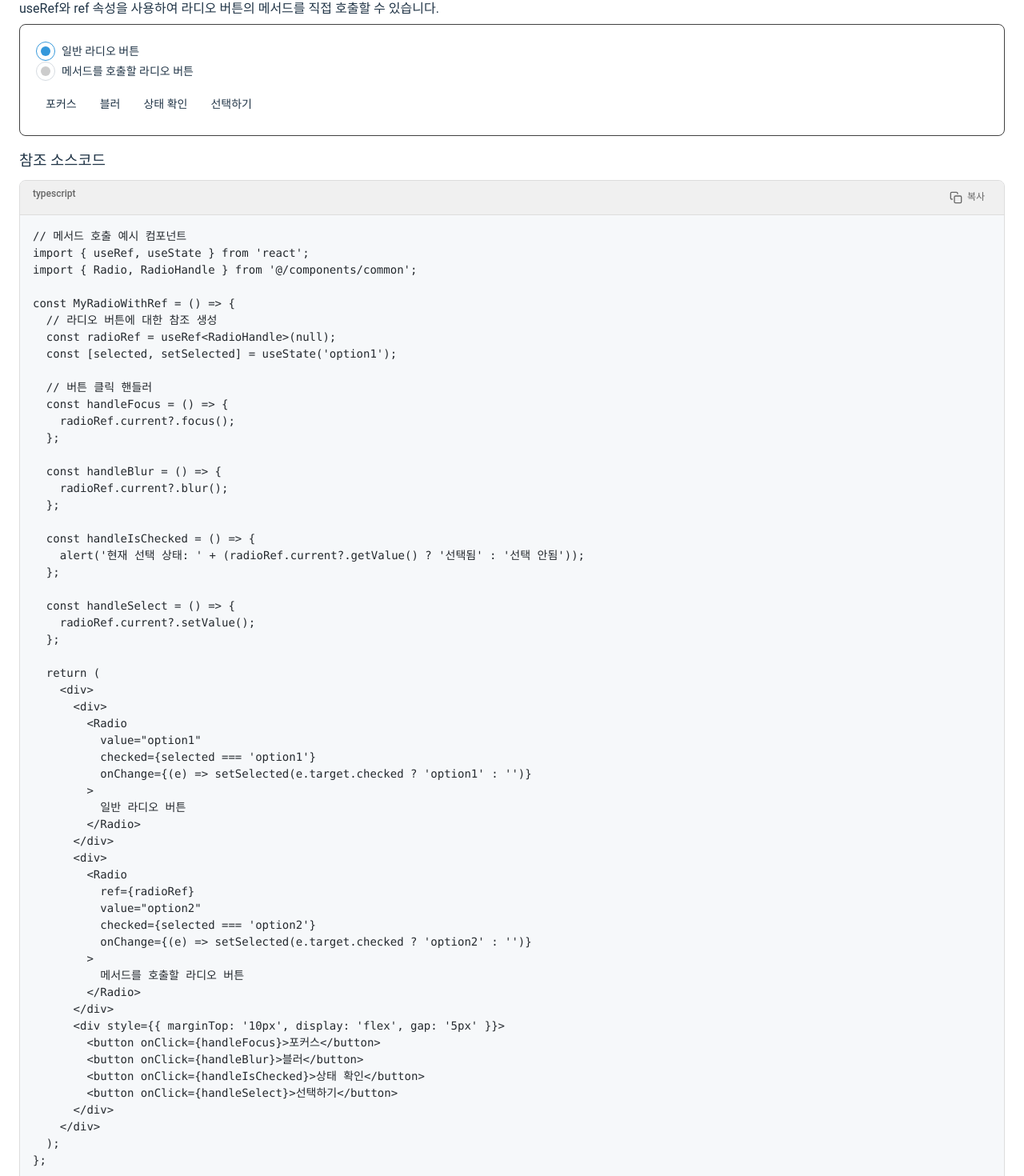
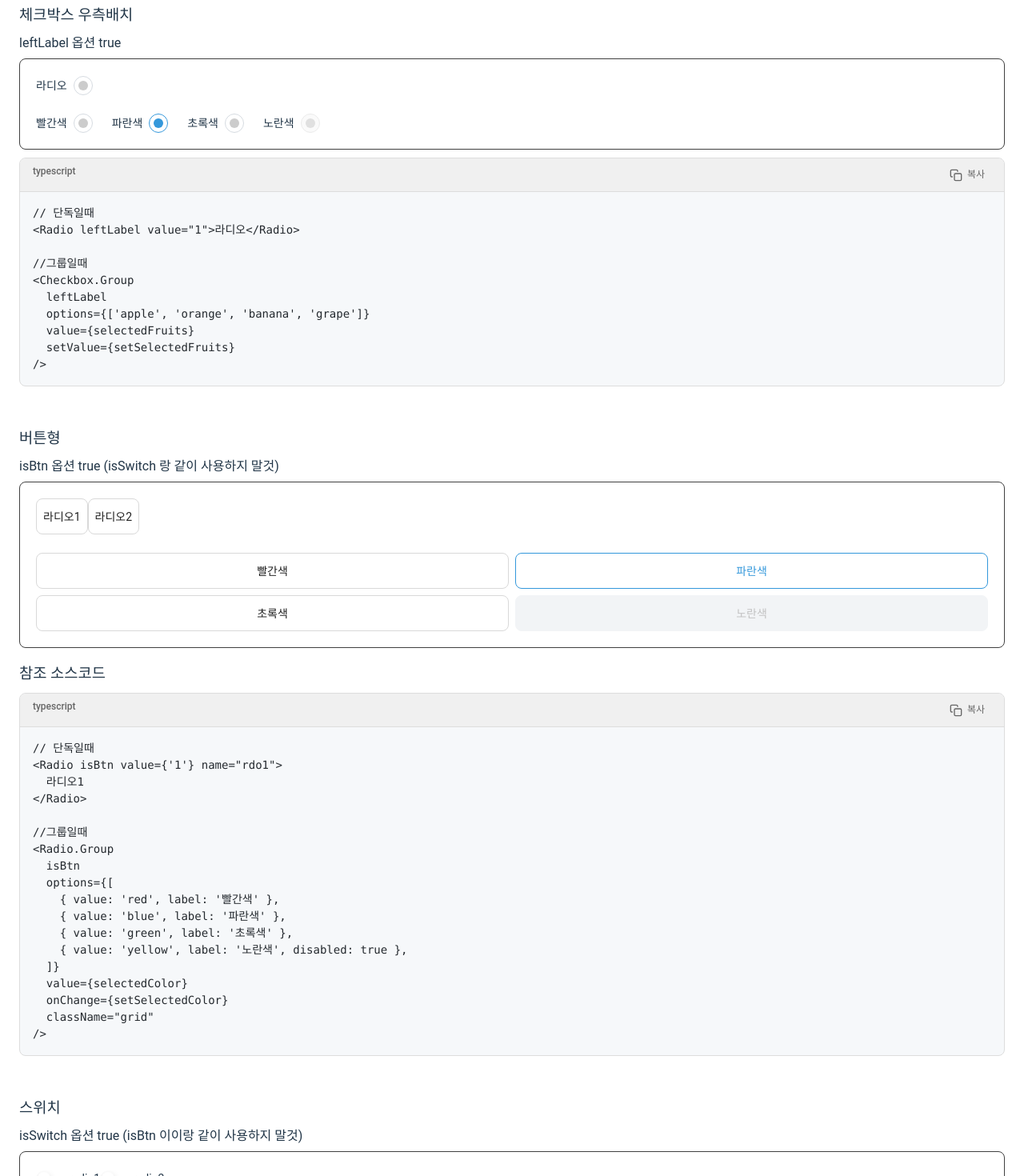
Before and after one commit to anoju/anoju-react, a React (Vite) app: page /guide/radio in a window 1280 px wide. Shown: the part 3937-5407 px from the top of the page at 80% size. Built offline with nearby package versions, Linux system fonts and the light colour scheme.

Commit message:
라디오 업데이트(4)

```diff
--- a/src/components/common/Radio.tsx
+++ b/src/components/common/Radio.tsx
@@ -12,6 +12,7 @@ import React, {
   useEffect,
 } from 'react';
 import styles from '@/assets/scss/components/checkRadio.module.scss';
+import cx from '@/utils/cx';
 
 // 고유 ID 생성을 위한 유틸리티 함수
 let uniqueIdCounter = 0;
@@ -29,6 +30,9 @@ interface RadioContextType {
   name?: string;
   disabled?: boolean;
   registerRadio?: (index: number, handle: RadioHandle | null) => void;
+  isBtn?: boolean;
+  isSwitch?: boolean;
+  leftLabel?: boolean;
 }
 
 // RadioContext 생성
@@ -60,6 +64,9 @@ interface RadioProps
   iconClassName?: string;
   labelClassName?: string;
   disabled?: boolean;
+  isBtn?: boolean;
+  isSwitch?: boolean;
+  leftLabel?: boolean;
   index?: number; // Group 내에서의 인덱스 (자동 등록용)
 }
 
@@ -77,6 +84,9 @@ export const Radio = forwardRef<RadioHandle, RadioProps>(
       iconClassName = '',
       labelClassName = '',
       disabled = false,
+      isBtn = false,
+      isSwitch = false,
+      leftLabel = false,
       index,
       ...props
     },
@@ -85,8 +95,11 @@ export const Radio = forwardRef<RadioHandle, RadioProps>(
     // RadioContext 사용
     const context = useContext(RadioContext);
 
-    // 상위 그룹의 disabled 상태 반영
+    // 그룹에서 상속받은 속성 적용
     const mergedDisabled = disabled || context?.disabled;
+    const mergedIsBtn = isBtn || context?.isBtn;
+    const mergedIsSwitch = isSwitch || context?.isSwitch;
+    const mergedLeftLabel = leftLabel || context?.leftLabel;
 
     // Generate a unique ID if not provided
     const radioIdRef = useRef<string>(id || generateUniqueId());
@@ -189,24 +202,38 @@ export const Radio = forwardRef<RadioHandle, RadioProps>(
       return undefined;
     }, [context, index]);
 
+    // 클래스 계산
+    const radioClasses = cx(styles.radio, className, {
+      [styles.btn]: mergedIsBtn,
+      [styles.switch]: mergedIsSwitch,
+    });
+
     return (
-      <div ref={rootRef} className={`${styles.radio} ${className}`}>
+      <div ref={rootRef} className={radioClasses}>
+        {children && mergedLeftLabel && (
+          <label
+            className={cx(styles.lbl, labelClassName)}
+            htmlFor={radioId}
+          >
+            {children}
+          </label>
+        )}
         <input
           type="radio"
           id={radioId}
           value={String(value)}
           checked={!!isChecked}
           onChange={handleChange}
-          className={`${styles.inp} ${styles.native} ${inputClassName}`}
+          className={cx(styles.inp, styles.native, inputClassName)}
           disabled={mergedDisabled}
           name={context?.name}
           ref={inputRef}
           {...props}
         />
-        <i className={`${styles.ico} ${iconClassName}`} aria-hidden="true"></i>
-        {children && (
+        <i className={cx(styles.ico, iconClassName)} aria-hidden="true" />
+        {children && !mergedLeftLabel && (
           <label
-            className={`${styles.lbl} ${labelClassName}`}
+            className={cx(styles.lbl, labelClassName)}
             htmlFor={radioId}
           >
             {children}
@@ -260,6 +287,9 @@ interface RadioGroupProps<T extends string | number = string | number> {
   name?: string;
   disabled?: boolean;
   style?: React.CSSProperties;
+  isBtn?: boolean;
+  isSwitch?: boolean;
+  leftLabel?: boolean;
 }
 
 // Radio Group component with generic type support
@@ -277,6 +307,9 @@ const RadioGroupComponent = forwardRef(
       name,
       disabled = false,
       style,
+      isBtn = false,
+      isSwitch = false,
+      leftLabel = false,
       ...rest
     }: RadioGroupProps<T>,
     ref: React.ForwardedRef<RadioGroupHandle>
@@ -309,8 +342,11 @@ const RadioGroupComponent = forwardRef(
         name: name || `radio-group-${generateUniqueId()}`,
         disabled,
         registerRadio,
+        isBtn,
+        isSwitch,
+        leftLabel,
       }),
-      [value, handleRadioChange, name, disabled, registerRadio]
+      [value, handleRadioChange, name, disabled, registerRadio, isBtn, isSwitch, leftLabel]
     );
 
     // useImperativeHandle을 사용하여 외부에서 호출 가능한 메서드 정의
@@ -383,12 +419,23 @@ const RadioGroupComponent = forwardRef(
             labelClassName={labelClassName}
             disabled={optionDisabled}
             index={idx}
+            isBtn={isBtn}
+            isSwitch={isSwitch}
+            leftLabel={leftLabel}
           >
             {optionLabel}
           </Radio>
         );
       });
-    }, [options, inputClassName, iconClassName, labelClassName]);
+    }, [
+      options,
+      inputClassName,
+      iconClassName,
+      labelClassName,
+      isBtn,
+      isSwitch,
+      leftLabel,
+    ]);
 
     // 자식 요소에 index 속성 추가 (ref 대신 index로 처리)
     const childrenWithIndexes = useMemo(() => {
@@ -405,7 +452,7 @@ const RadioGroupComponent = forwardRef(
 
     return (
       <RadioContext.Provider value={contextValue}>
-        <div className={`check-wrap ${className}`} style={style} {...rest}>
+        <div className={cx('check-wrap', className)} style={style} {...rest}>
           {options ? radioOptions : childrenWithIndexes}
         </div>
       </RadioContext.Provider>
--- a/src/pages/guide/radio.tsx
+++ b/src/pages/guide/radio.tsx
@@ -287,6 +287,141 @@ const [selectedColor, setSelectedColor] = useState<string | number>('blue');
       </section>
 
       <section className={styles.section}>
+        <h2 className={styles['section-title']}>스타일 적용</h2>
+        <h3 className={styles['sub-title']}>체크박스 우측배치</h3>
+        <p className={styles.txt}>leftLabel 옵션 true</p>
+        <div className={styles.showcase}>
+          <Radio leftLabel value="1">
+            라디오
+          </Radio>
+          <br />
+          <br />
+          <Radio.Group
+            leftLabel
+            options={[
+              { value: 'red', label: '빨간색' },
+              { value: 'blue', label: '파란색' },
+              { value: 'green', label: '초록색' },
+              { value: 'yellow', label: '노란색', disabled: true },
+            ]}
+            value={selectedColor}
+            onChange={setSelectedColor}
+          />
+        </div>
+        <CodeHighlight
+          code={`// 단독일때
+<Radio leftLabel value="1">라디오</Radio>
+
+//그룹일때
+<Checkbox.Group
+  leftLabel
+  options={['apple', 'orange', 'banana', 'grape']}
+  value={selectedFruits}
+  setValue={setSelectedFruits}
+/>
+`}
+          language="typescript"
+        />
+
+        <br />
+
+        <h3 className={styles['sub-title']}>버튼형</h3>
+        <p className={styles.txt}>
+          isBtn 옵션 true (isSwitch 랑 같이 사용하지 말것)
+        </p>
+        <div className={styles.showcase}>
+          <Radio isBtn value={'1'} name="rdo1">
+            라디오1
+          </Radio>
+          <Radio isBtn value={'2'} name="rdo1">
+            라디오2
+          </Radio>
+          <br />
+          <br />
+          <Radio.Group
+            isBtn
+            options={[
+              { value: 'red', label: '빨간색' },
+              { value: 'blue', label: '파란색' },
+              { value: 'green', label: '초록색' },
+              { value: 'yellow', label: '노란색', disabled: true },
+            ]}
+            value={selectedColor}
+            onChange={setSelectedColor}
+            className="grid"
+          />
+        </div>
+        <h3 className={styles['sub-title']}>참조 소스코드</h3>
+        <CodeHighlight
+          code={`// 단독일때
+<Radio isBtn value={'1'} name="rdo1">
+  라디오1
+</Radio>
+
+//그룹일때
+<Radio.Group
+  isBtn
+  options={[
+    { value: 'red', label: '빨간색' },
+    { value: 'blue', label: '파란색' },
+    { value: 'green', label: '초록색' },
+    { value: 'yellow', label: '노란색', disabled: true },
+  ]}
+  value={selectedColor}
+  onChange={setSelectedColor}
+  className="grid"
+/>
+`}
+          language="typescript"
+        />
+
+        <br />
+
+        <h3 className={styles['sub-title']}>스위치</h3>
+        <p className={styles.txt}>
+          isSwitch 옵션 true (isBtn 이이랑 같이 사용하지 말것)
+        </p>
+        <div className={styles.showcase}>
+          <Radio isSwitch value={1} name="rdo2">
+            radio1
+          </Radio>
+          <Radio isSwitch value={2} name="rdo2">
+            radio2
+          </Radio>
+          <br />
+          <br />
+          <Radio.Group
+            isSwitch
+            options={[
+              { value: 'red', label: '빨간색' },
+              { value: 'blue', label: '파란색' },
+              { value: 'green', label: '초록색' },
+              { value: 'yellow', label: '노란색', disabled: true },
+            ]}
+            value={selectedColor}
+            onChange={setSelectedColor}
+            className="grid"
+          />
+        </div>
+        <CodeHighlight
+          code={`// 단독일때
+<Radio isSwitch value={1} name="rdo2">
+  radio1
+</Radio>
+
+//그룹일때
+<Checkbox.Group
+  isSwitch
+  options={['apple', 'orange', 'banana', 'grape']}
+  value={selectedFruits}
+  setValue={setSelectedFruits}
+/>
+`}
+          language="typescript"
+        />
+      </section>
+
+      <section className={styles.section}>
         <h2 className={styles['section-title']}>외부에서 메서드 호출하기</h2>
         <p className={styles.txt}>
           useRef와 ref 속성을 사용하여 라디오 버튼의 메서드를 직접 호출할 수
@@ -486,7 +621,7 @@ const MyRadioWithRef = () => {
               marginTop: '10px',
               display: 'flex',
               gap: '5px',
-              flexWrap: 'wrap'
+              flexWrap: 'wrap',
             }}
           >
             <Button size="sm" onClick={handleGetValue}>
@@ -500,7 +635,7 @@ const MyRadioWithRef = () => {
             </Button>
           </div>
 
-          <h3 className={styles['sub-title']} style={{ marginTop: '20px' }}>참조 소스코드</h3>
+          <h3 className={styles['sub-title']}>참조 소스코드</h3>
           <CodeHighlight
             code={`// RadioGroupHandle 타입 가져오기
 import { useRef, useState } from 'react';
@@ -566,9 +701,7 @@ const handleSetValue = (value: string) => {
               </tr>
               <tr>
                 <td>getValue()</td>
-                <td>
-                  현재 선택된 라디오 버튼의 값을 가져옵니다.
-                </td>
+                <td>현재 선택된 라디오 버튼의 값을 가져옵니다.</td>
                 <td>
                   <code>const value = groupRef.current?.getValue()</code>
                 </td>
@@ -591,7 +724,8 @@ const handleSetValue = (value: string) => {
       <section className={styles.section}>
         <h2 className={styles['section-title']}>getValue/setValue 활용 예제</h2>
         <p className={styles.txt}>
-          RadioGroup의 getValue와 setValue 메서드는 다양한 상황에서 유용하게 활용할 수 있습니다.
+          RadioGroup의 getValue와 setValue 메서드는 다양한 상황에서 유용하게
+          활용할 수 있습니다.
         </p>
 
         <div className={styles.showcase}>
```
